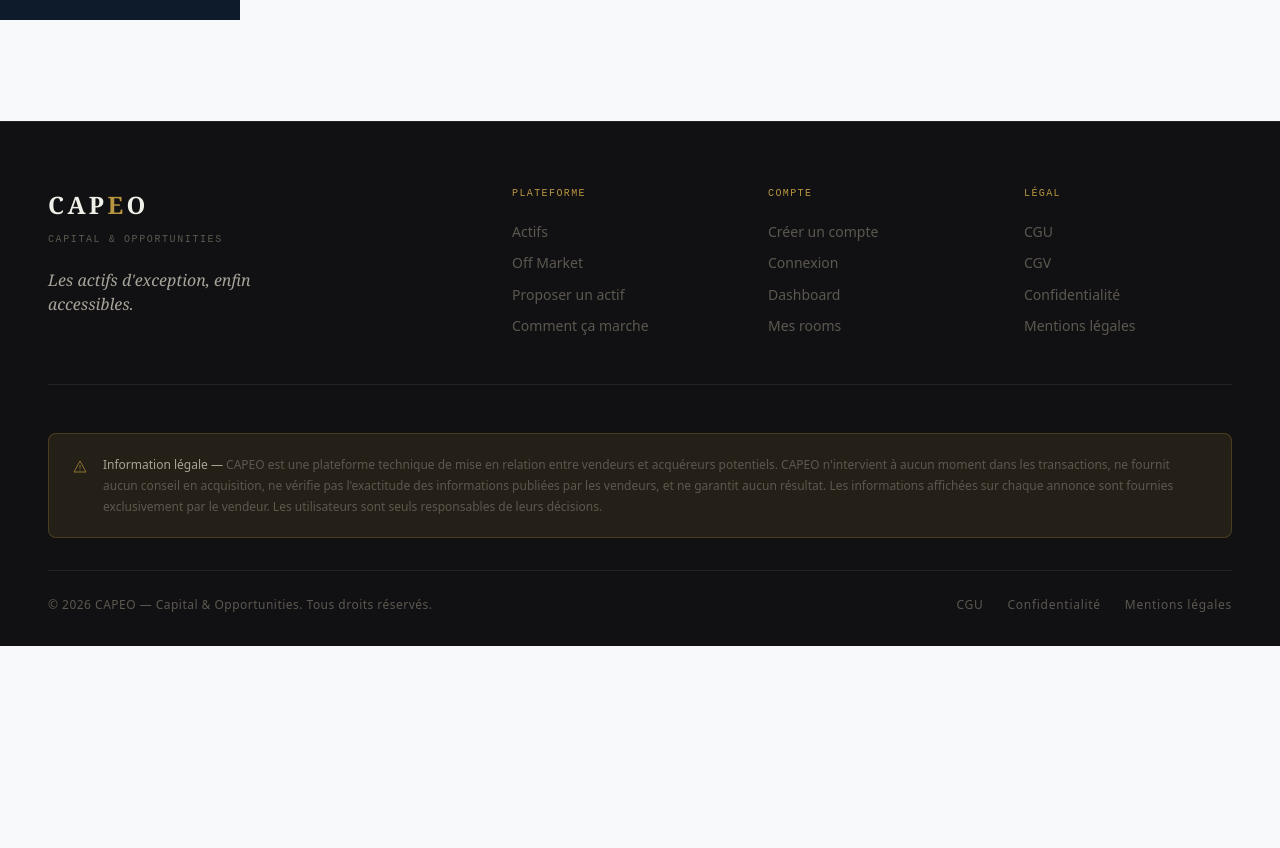
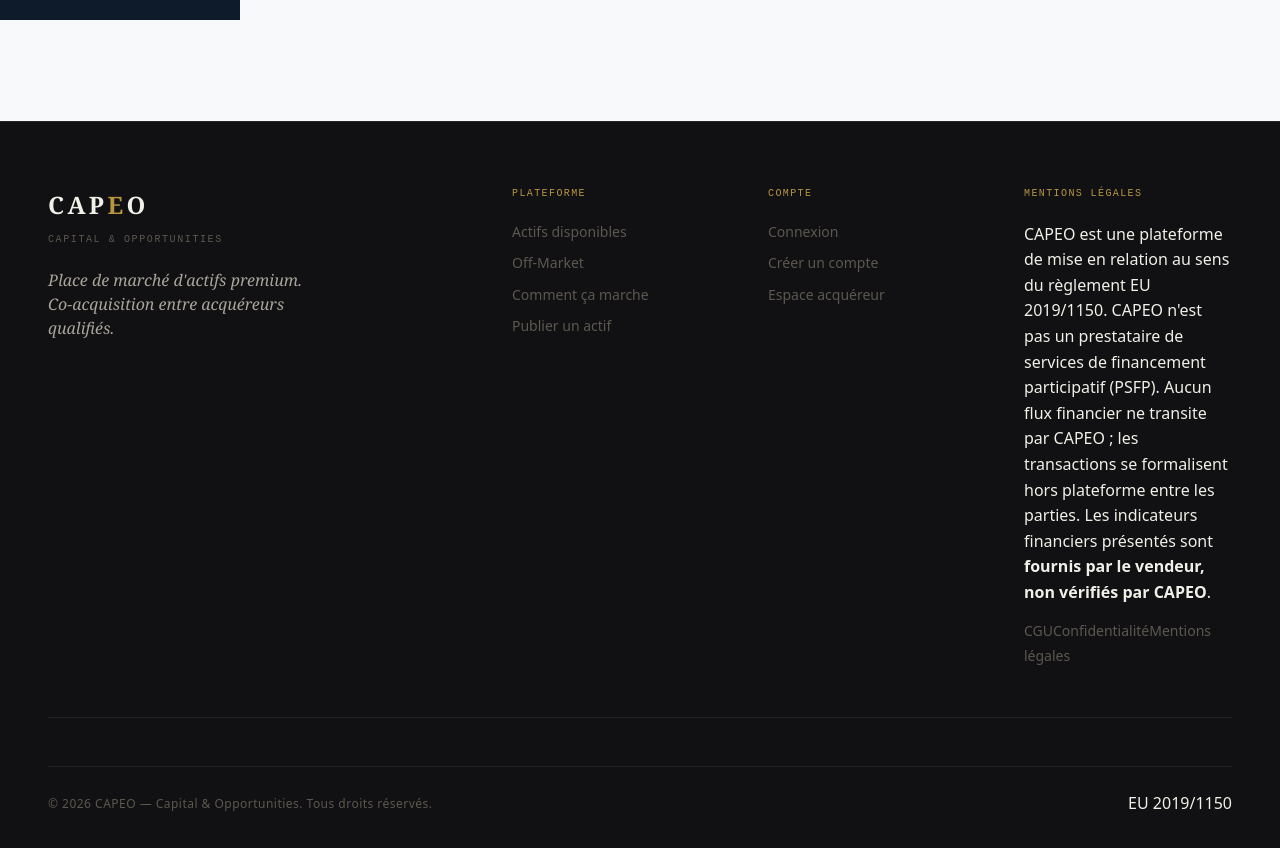
Before and after one commit to devcapeo/CAPEO, a React (Vite) app: page /dashboard in a window 1280 px wide. Shown: the part 780-1628 px from the top of the page. Before the commit the page ends 1426 px from the top, so only its background shows below. Built offline with nearby package versions, Linux system fonts and the light colour scheme.

Commit message:
Update Footer.jsx

```diff
--- a/src/components/layout/Footer/Footer.jsx
+++ b/src/components/layout/Footer/Footer.jsx
@@ -1,24 +1,21 @@
 /* ============================================
-   CAPEO — FOOTER
-   Pied de page présent sur toutes les pages.
-   Contient : logo, liens, disclaimer légal,
-   copyright et mention CAPEO = Capital & Opportunities.
+   CAPEO — FOOTER V3
+   Disclaimer AMF directement visible
+   dans la colonne mentions légales.
    ============================================ */
 
 import { Link } from 'react-router-dom'
 import './Footer.css'
 
 export default function Footer() {
-     const year = new Date().getFullYear()
-
   return (
     <footer className="footer">
-         <div className="footer__inner">
+      <div className="footer__inner container">
 
-           {/* ── HAUT DU FOOTER ── */}
+        {/* ── TOP ── */}
         <div className="footer__top">
 
-             {/* Logo + baseline */}
+          {/* Brand */}
           <div className="footer__brand">
             <div className="footer__logo">
               CAP<span>E</span>O
@@ -27,62 +24,57 @@
               Capital &amp; Opportunities
             </div>
             <p className="footer__tagline">
-                 Les actifs d'exception, enfin accessibles.
+              Place de marché d'actifs premium.<br/>
+              Co-acquisition entre acquéreurs qualifiés.
             </p>
           </div>
 
-             {/* Colonne Plateforme */}
+          {/* Plateforme */}
           <div className="footer__col">
             <div className="footer__col-title">Plateforme</div>
-               <Link to="/actifs"            className="footer__link">Actifs</Link>
-               <Link to="/off-market"        className="footer__link">Off Market</Link>
-               <Link to="/proposer-un-actif" className="footer__link">Proposer un actif</Link>
+            <Link to="/actifs" className="footer__link">Actifs disponibles</Link>
+            <Link to="/off-market" className="footer__link">Off-Market</Link>
             <Link to="/comment-ca-marche" className="footer__link">Comment ça marche</Link>
+            <Link to="/proposer-un-actif" className="footer__link">Publier un actif</Link>
           </div>
 
-             {/* Colonne Compte */}
+          {/* Compte */}
           <div className="footer__col">
             <div className="footer__col-title">Compte</div>
-               <Link to="/inscription"  className="footer__link">Créer un compte</Link>
-               <Link to="/connexion"    className="footer__link">Connexion</Link>
-               <Link to="/dashboard"    className="footer__link">Dashboard</Link>
-               <Link to="/dashboard/rooms" className="footer__link">Mes rooms</Link>
+            <Link to="/connexion" className="footer__link">Connexion</Link>
+            <Link to="/inscription" className="footer__link">Créer un compte</Link>
+            <Link to="/dashboard" className="footer__link">Espace acquéreur</Link>
           </div>
 
-             {/* Colonne Légal */}
-             <div className="footer__col">
-               <div className="footer__col-title">Légal</div>
-               <Link to="/cgu"           className="footer__link">CGU</Link>
-               <Link to="/cgv"           className="footer__link">CGV</Link>
+          {/* Mentions légales — colonne avec disclaimer intégré */}
+          <div className="footer__col footer__col--legal">
+            <div className="footer__col-title">Mentions légales</div>
+            <p className="footer__legal-text">
+              CAPEO est une plateforme de mise en relation au sens du
+              règlement EU 2019/1150. CAPEO n'est pas un prestataire de
+              services de financement participatif (PSFP). Aucun flux
+              financier ne transite par CAPEO ; les transactions se
+              formalisent hors plateforme entre les parties. Les
+              indicateurs financiers présentés sont{' '}
+              <strong>fournis par le vendeur, non vérifiés par CAPEO</strong>.
+            </p>
+            <div className="footer__legal-links">
+              <Link to="/cgu" className="footer__link">CGU</Link>
               <Link to="/confidentialite" className="footer__link">Confidentialité</Link>
               <Link to="/mentions-legales" className="footer__link">Mentions légales</Link>
+            </div>
           </div>
 
         </div>
 
-           {/* ── DISCLAIMER LÉGAL ── */}
-           <div className="footer__disclaimer">
-             <div className="footer__disclaimer-icon">
-               <svg width="14" height="14" viewBox="0 0 14 14" fill="none">
-                 <path d="M7 1L13 12H1L7 1Z" stroke="currentColor" strokeWidth="1" strokeLinejoin="round"/>
-                 <path d="M7 5.5V8" stroke="currentColor" strokeWidth="1" strokeLinecap="round"/>
-                 <circle cx="7" cy="10" r="0.6" fill="currentColor"/>
-               </svg>
-             </div>
-             <p>
-               <strong>Information légale —</strong> CAPEO est une plateforme technique de mise en relation entre vendeurs et acquéreurs potentiels. CAPEO n'intervient à aucun moment dans les transactions, ne fournit aucun conseil en acquisition, ne vérifie pas l'exactitude des informations publiées par les vendeurs, et ne garantit aucun résultat. Les informations affichées sur chaque annonce sont fournies exclusivement par le vendeur. Les utilisateurs sont seuls responsables de leurs décisions.
-             </p>
-           </div>
-
-           {/* ── BAS DU FOOTER ── */}
+        {/* ── BOTTOM ── */}
         <div className="footer__bottom">
           <div className="footer__copyright">
-               © {year} CAPEO — Capital &amp; Opportunities. Tous droits réservés.
+            © {new Date().getFullYear()} CAPEO — Capital &amp; Opportunities.
+            Tous droits réservés.
           </div>
-             <div className="footer__bottom-links">
-               <Link to="/cgu"              className="footer__bottom-link">CGU</Link>
-               <Link to="/confidentialite"  className="footer__bottom-link">Confidentialité</Link>
-               <Link to="/mentions-legales" className="footer__bottom-link">Mentions légales</Link>
+          <div className="footer__bottom-right">
+            <span className="footer__eu-badge">EU 2019/1150</span>
           </div>
         </div>
 
```
Lines whose indentation alone changed are shown as unchanged.
